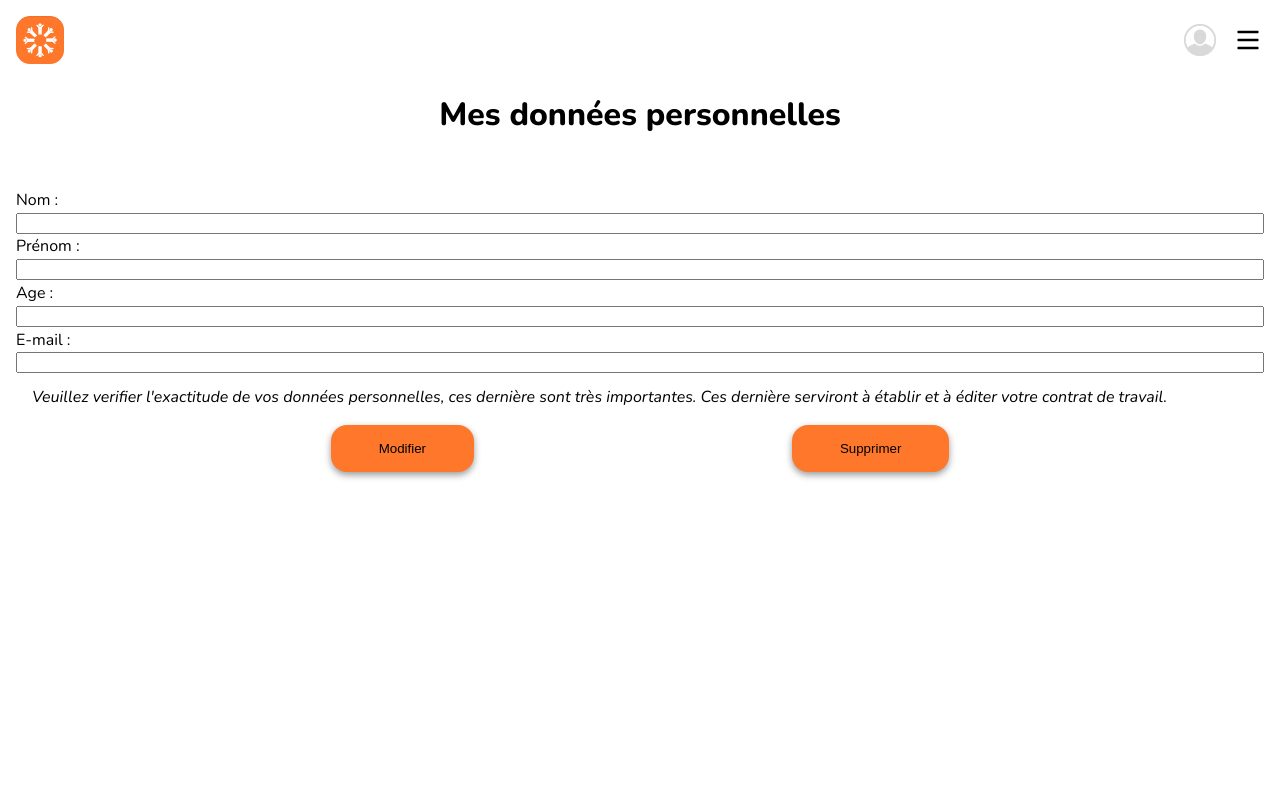
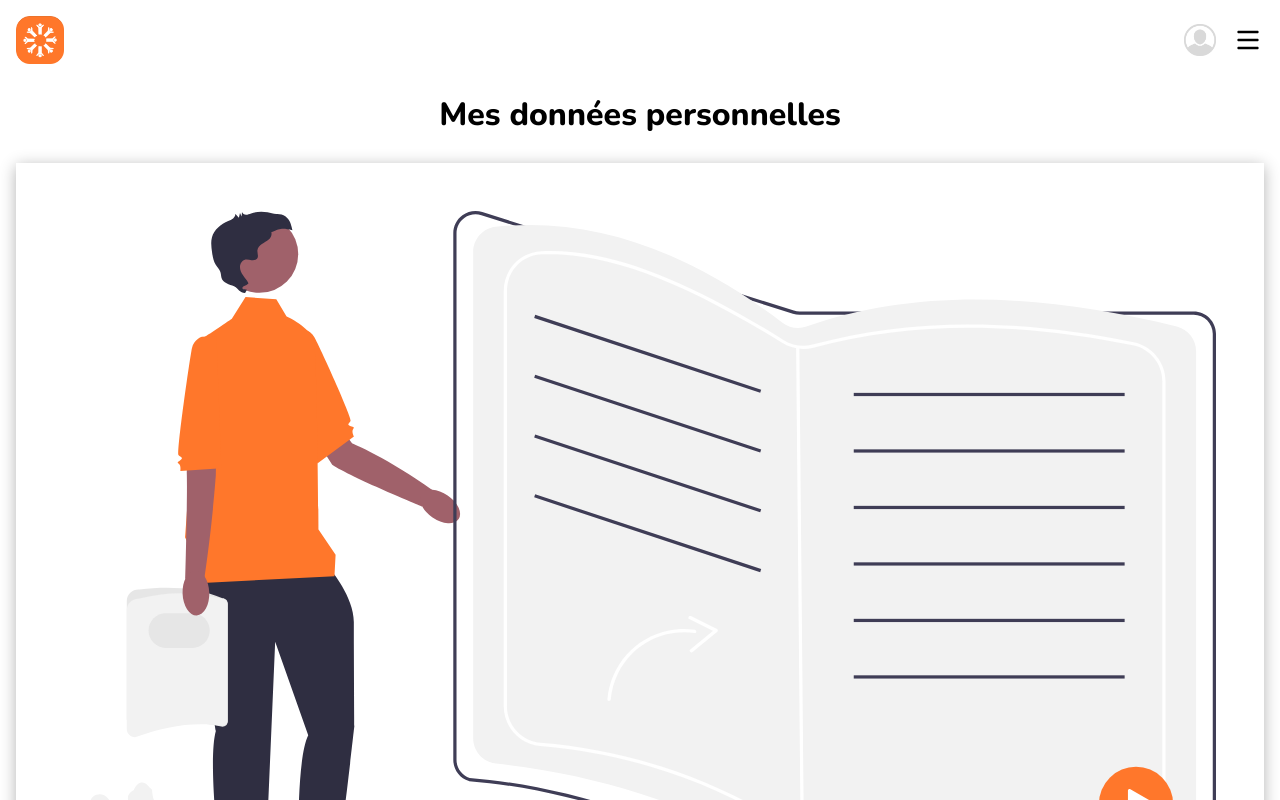
Before and after one commit to lekdup/projet-o-boulot, a React (Create React App) app in the folder front/: page /candidat/mes-donnes in a window 1280 px wide. Shown: the top 800 px of the page. Built offline with nearby package versions, Linux system fonts and the light colour scheme.

Commit message:
modification candidateDataPage and add a new image

```diff
--- a/front/src/components/CandidateArea/CandidateDataPage/CandidateDataPage.js
+++ b/front/src/components/CandidateArea/CandidateDataPage/CandidateDataPage.js
@@ -1,5 +1,6 @@
 
 import './CandidateDataPage.scss';
+import logoCandidateDataPage from '../../../assets/logoCandidateDataPage.svg'
 
 
 function CandidateDataPage() {
@@ -9,27 +10,30 @@ function CandidateDataPage() {
 
             <h1 className="CandidateDataPage-title">Mes données personnelles</h1>
 
+
+			<img className="CandidateDataPage-img" src={logoCandidateDataPage} alt="Logo Candidate Data Page"></img>
+
             <form className="CandidateDataPage-form" action="/">
 		    <div>
 
 				<div className="CandidateDataPage-input" >
-				    <label className="CandidateDataPage-input-label" for="name">Nom : </label>
-					<input type="text" id="name" autofocus />
+				    <label className="CandidateDataPage-input-label" for="name">Nom du candidat ici </label>
+
 				</div>
 
 				<div className="CandidateDataPage-input" >
-					<label className="CandidateDataPage-input-label" for="prenom">Prénom : </label>
-					<input type="text" id="prenom" />
+					<label className="CandidateDataPage-input-label" for="prenom">Prénom du candidat ici </label>
+
 				</div>
 
                 <div className="CandidateDataPage-input" >
-					<label className="CandidateDataPage-input-label" for="prenom">Age : </label>
-					<input type="number" id="age" />
+					<label className="CandidateDataPage-input-label" for="prenom">Age du candidat ici </label>
+
 				</div>
 
 				<div className="CandidateDataPage-input" >
-					<label className="CandidateDataPage-input-label" for="email">E-mail : </label>
-					<input type="email" id="email" />
+					<label className="CandidateDataPage-input-label" for="email">E-mail du candidat ici </label>
+
 				</div>
 
 				<div className="CandidateDataPage-p" >Veuillez verifier l'exactitude de vos données personnelles, ces dernière sont très importantes. Ces dernière serviront à établir et à éditer votre contrat de travail.</div>
--- a/front/src/components/CandidateArea/CandidateDataPage/CandidateDataPage.scss
+++ b/front/src/components/CandidateArea/CandidateDataPage/CandidateDataPage.scss
@@ -15,9 +15,21 @@
         padding: 2rem;
     }
 
+    &-img {
+       height: auto;
+       width: auto;
+        box-shadow: 0 3px 15px rgba(0, 0, 0, 0.3);
+        padding: 3rem;
+    }
+
     &-input{
         margin-top: auto;
         display: grid;
+        justify-content: center;
+        background-color: #d3d0d0;
+        border-radius: .5rem;
+        padding: .5rem;
+        margin: .5rem;
 
         &-buttons{
 
@@ -60,13 +72,13 @@
     }
 
     &-p{
-        padding: 1rem;
+        padding: 2rem;
         font-style: italic;
     }
 
     &-form{
         flex-direction: column;
-        padding-top: 1.5rem;
+        padding-top: 3rem;
     }
 }
 
```
Also changed, not shown: front/src/assets/logoCandidateDataPage.svg (added).
